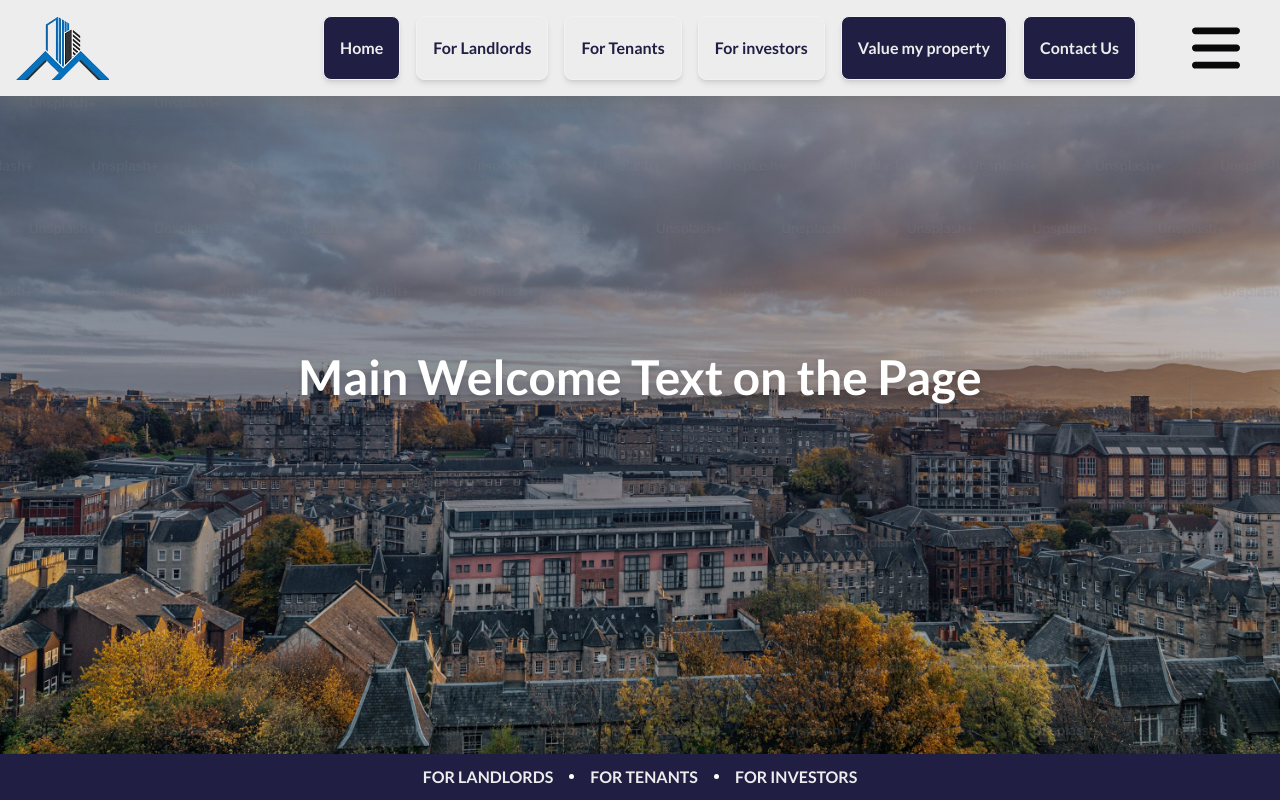
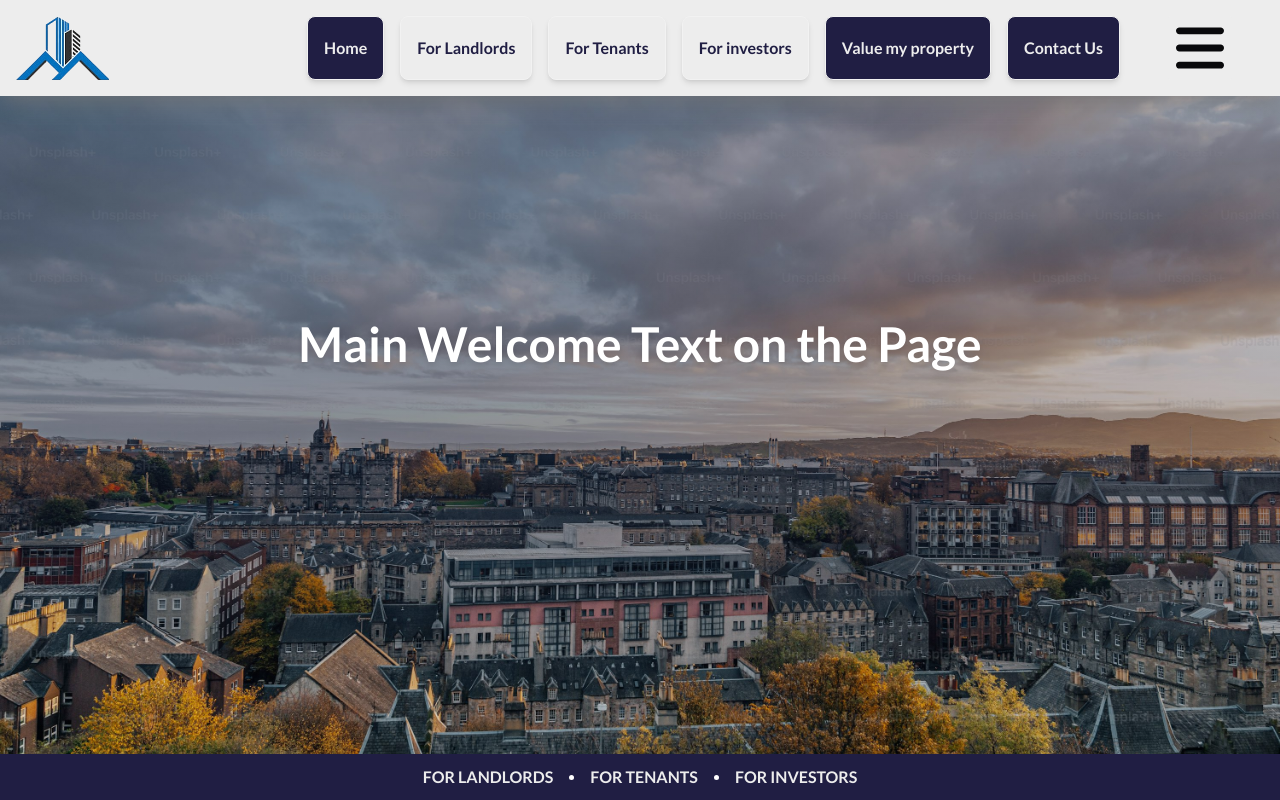
Before and after one commit to AlanNapieralski/tom-properties, a Next.js app: page / in a window 1280 px wide. Shown: the top 800 px of the page. Built offline with nearby package versions, Linux system fonts and the light colour scheme.

Commit message:
properly dealt with the fixed navigation issue

```diff
--- a/src/app/layout.tsx
+++ b/src/app/layout.tsx
@@ -19,13 +19,14 @@ export default function RootLayout({ children }:
   {
     children: React.ReactNode
   }) {
+
   return (
     <html lang="en" className='scroll-smooth'>
-      <body className={lato.className}>
+      <body className={lato.className + " pt-24"}>
         <Nav />
         <main>{children}</main>
         <Footer />
       </body>
-    </html>
+    </html >
   )
 }
--- a/src/app/value-my-property/page.tsx
+++ b/src/app/value-my-property/page.tsx
@@ -7,7 +7,7 @@ export default function ValueMyProperty() {
   const { src, alt, width, height } = valuePropertyImage
 
   return (
-    <section className='relative h-screen'>
+    <section className='relative h-[calc(100vh-6rem)]'>
       <Image
         src={src}
         alt={alt}
--- a/src/components/sections/Home/Welcome.tsx
+++ b/src/components/sections/Home/Welcome.tsx
@@ -16,7 +16,7 @@ export default function Welcome() {
   }, [])
 
   return (
-    <section className="flex flex-col mb-16 h-screen">
+    <section className="flex flex-col mb-16 h-[calc(100vh-6rem)]">
       <div className='relative overflow-hidden h-full'>
         <div className='absolute inset-0 h-full'>
           {images.map((img, idx) => (
@@ -28,7 +28,7 @@ export default function Welcome() {
           ))}
         </div>
         <div className='absolute inset-0 bg-gradient-to-b from-primary via-primary to-transparent opacity-30'></div>
-        <h1 className="absolute inset-0 flex items-center justify-center font-bold text-5xl text-white drop-shadow-lg">
+        <h1 className="absolute inset-x-0 top-56 flex items-center justify-center font-bold text-5xl text-white drop-shadow-lg">
           {welcome.title}
         </h1>
       </div>
--- a/src/components/sections/shared/Nav.tsx
+++ b/src/components/sections/shared/Nav.tsx
@@ -8,7 +8,6 @@ import SideNav from '@/components/ui/SideNav'
 import Button from '@/components/ui/CustomButton'
 
 import { FC } from 'react'
-import { usePathname } from 'next/navigation'
 
 const Nav: FC = () => {
   const [isSticky, setIsSticky] = useState(false)
@@ -18,10 +17,10 @@ const Nav: FC = () => {
     const handleScroll = () => {
       if (!navbarRef.current) return
 
-      if (window.scrollY > 80) {
+      if (window.scrollY >= 96) {
         setIsSticky(true)
         console.log('under: ', window.scrollY)
-      } else if (window.scrollY <= 80) {
+      } else if (window.scrollY < 96) {
         setIsSticky(false)
         console.log('over: ', window.scrollY)
       }
@@ -32,19 +31,16 @@ const Nav: FC = () => {
     return () => window.removeEventListener("scroll", handleScroll)
   }, [])
 
-  const pathname = usePathname()
 
-  const isFixedNavbar = ['/', '/value-my-property'].find(route => pathname === route)
   return (
-    <>
-      <header ref={navbarRef} className={`flex items-center justify-between p-4 bg-secondary shadow-bottom z-50 transition-[height,opacity] duration-200 ease-in-out ${isSticky ? 'h-16 opacity-95 ' : 'h-24 opacity-100 '} ${isFixedNavbar ? ' fixed w-screen pr-8' : (isSticky ? ' mb-8 sticky inset-0' : ' sticky inset-0')}`}>
+    <header ref={navbarRef} className={`fixed inset-0  w-screen flex items-center justify-between p-4 pr-12 bg-secondary shadow-bottom z-50 transition-[height,opacity] duration-200 ease-in-out ${isSticky ? 'h-16 opacity-95' : 'h-24 opacity-100 '} `}>
       <div className="h-full">
         <Image
           src='/assets/logo.png'
           alt='logo'
           width={360}
           height={360}
-            className='h-full w-auto'
+          className={`h-full w-auto`}
         />
       </div>
       <nav className='flex flex-row gap-12 items-center h-full'>
@@ -61,7 +57,6 @@ const Nav: FC = () => {
         } />
       </nav>
     </header >
-    </>
   )
 }
 
```
Also changed, not shown: 1 other file (tests, documents, lock files or other folders). Lines whose indentation alone changed are shown as unchanged.
